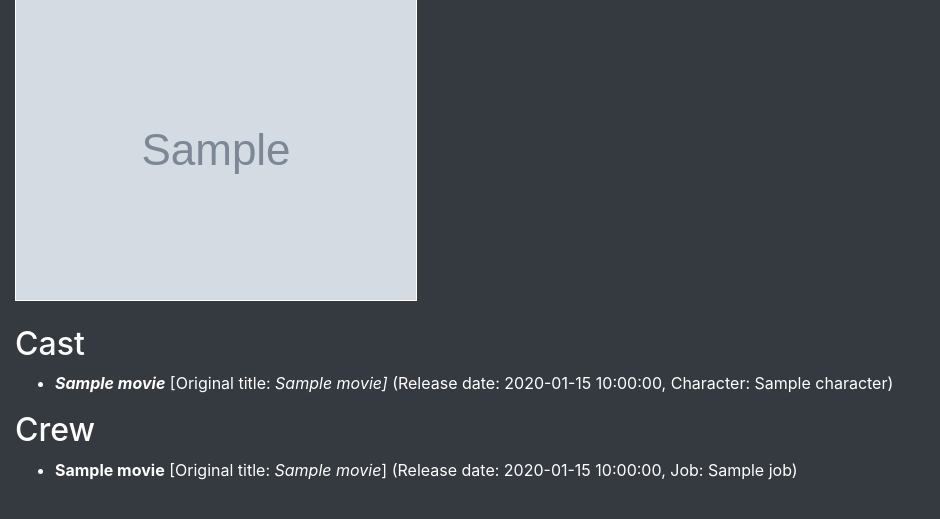
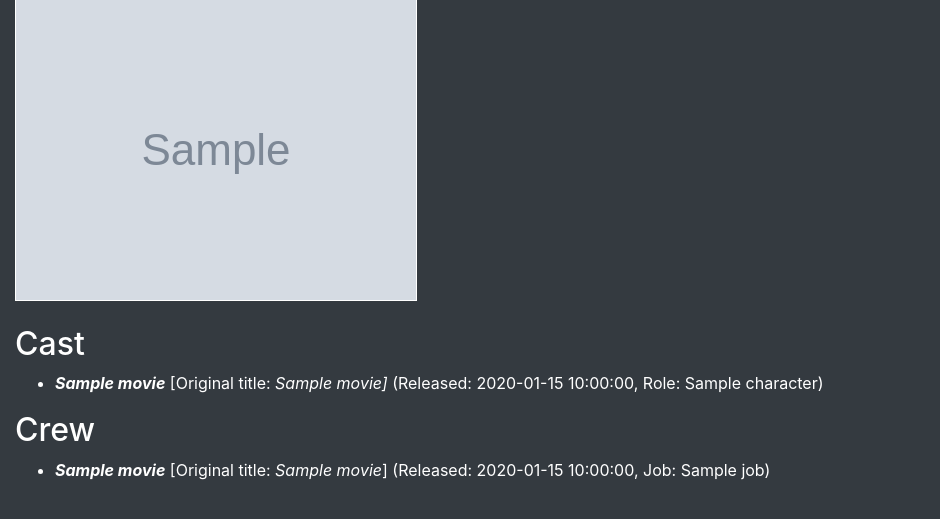
Before and after one commit to dunnesquared/cinescout, a Flask app: template cinescout/templates/filmography.html in a window 1280 px wide. Shown: the part 162-681 px from the top of the page, without its empty margins (0-940 px from the left). Run offline with Flask 2, Linux system fonts and the light colour scheme; the template is opened without the code that fills it: most values are stand-ins (such as "Sample title", 1, 10 or a date in 2020); grey boxes marked "Sample" are stand-in pictures; some libraries are stand-ins or nearby versions.

Commit message:
Try to avoid line-wrapping on smaller viewports using shorter equivalents for 'Release date' and 'Character'

```diff
--- a/cinescout/templates/filmography.html
+++ b/cinescout/templates/filmography.html
@@ -38,11 +38,11 @@
             {% endif %}
 
             {% if cast_item['movie'].release_date != '0001-01-01' %}
-              (Release date: {{ cast_item['movie'].release_date }},
+              (Released: {{ cast_item['movie'].release_date }},
             {% else %}
-              (Release date: Unknown,
+              (Released: ???,
             {% endif %}
-            Character:
+            Role:
             {% if cast_item['character'] %}
               {{ cast_item['character'] }})
             {% else %}
@@ -66,16 +66,16 @@
       {% for crew_item in crew %}
         <li>
           <a href="{{ url_for('movie_info', tmdb_id=crew_item['movie'].id )}}" class="movie-link text-white">
-            <strong>{{ crew_item['movie'].title }}</strong>
+            <strong><i>{{ crew_item['movie'].title }}</i></strong>
 
             {% if crew_item['movie'].title != crew_item['movie'].original_title and crew_item['movie'].original_title is not none %}
                [Original title: <i>{{ crew_item['movie'].original_title }}</i>]
             {% endif %}
 
             {% if crew_item['movie'].release_date != '0001-01-01' %}
-              (Release date: {{ crew_item['movie'].release_date }},
+              (Released: {{ crew_item['movie'].release_date }},
             {% else %}
-              (Release date: Unknown,
+              (Released: ???,
             {% endif %}
             Job: {{ crew_item['job'] }})
             {# <span class="spinner-border spinner-border-sm"></span> #}
--- a/cinescout/templates/movies.html
+++ b/cinescout/templates/movies.html
@@ -19,9 +19,9 @@
       <a href="{{ url_for('movie_info', tmdb_id=movie.id )}}" class="movie-link text-white">
         <strong><i>{{ movie.title }}</i></strong>
         {% if movie.release_date != '0001-01-01' %}
-          (Release date: {{ movie.release_date }})
+          (Released: {{ movie.release_date }})
         {% else %}
-          (Release date: Unknown)
+          (Released: ???)
         {% endif %}
         {% if movie.title != movie.original_title and movie.original_title is not none %}
           [Original title: <i>{{ movie.original_title }}</i>]
```
